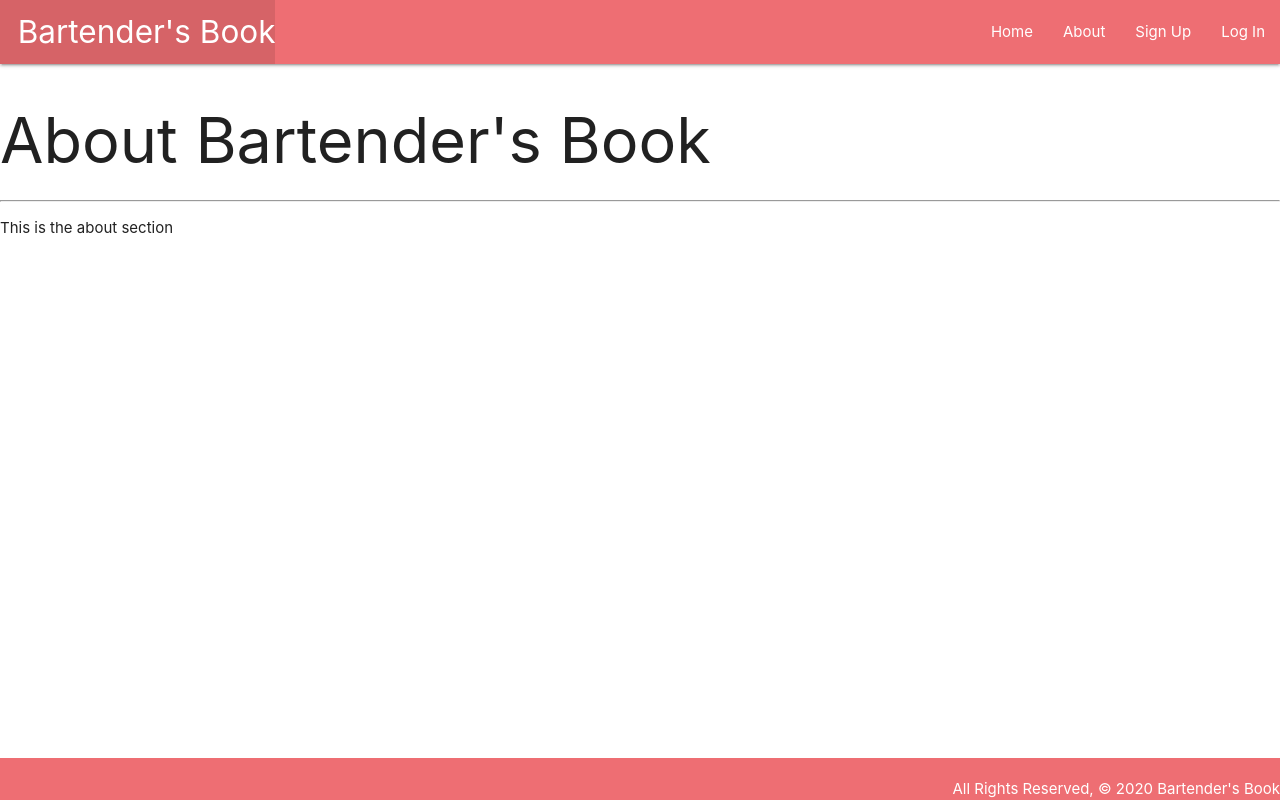
After one commit to sweetvanloan/bartenderbook, a Django app: template main_app/templates/about.html in a window 1280 px wide. The commit adds this page. Run offline with Django 3.2, Linux system fonts and the light colour scheme; the template is opened without the code that fills it, so the values that code supplies are empty; parts of the project's set-up code (start-up, migrations or seed data) failed here and were passed over.

Commit message:
home and about set

```diff
--- /dev/null
+++ b/main_app/templates/about.html
@@ -0,0 +1,10 @@
+{% extends 'base.html' %}
+{% block content %}
+
+<div class="title">
+    <h1>About Bartender's Book</h1>
+    <hr>
+    <p>This is the about section</p>
+</div>
+
+{% endblock %}
--- a/main_app/templates/base.html
+++ b/main_app/templates/base.html
@@ -19,7 +19,8 @@
                 <li><a href="{% url 'home' %}" class="left brand-logo">&nbsp;&nbsp;Bartender's Book</a></li>
             </ul>
             <ul class="right">
-                <li><a href="{% url 'home' %}">home</a></li>
+                <li><a href="{% url 'home' %}">Home</a></li>
+                <li><a href="{% url 'about' %}">About</a></li>
                 <li><a href="{% url 'signup' %}">Sign Up</a></li>
                 <li><a href="{% url 'login' %}">Log In</a></li>
             </ul>
--- a/main_app/urls.py
+++ b/main_app/urls.py
@@ -2,4 +2,6 @@ from django.shortcuts import render
 
 urlpatterns = [
     path('accounts/signup/', views.signup, name='signup'),
+    path('about/', views.about, name='about'),
+    path('home/', views.home, name='home'),
 ]
```
Also changed, not shown: main_app/templates/home.html (added, +7 -0 lines), main_app/views.py (+7 -0 lines).
